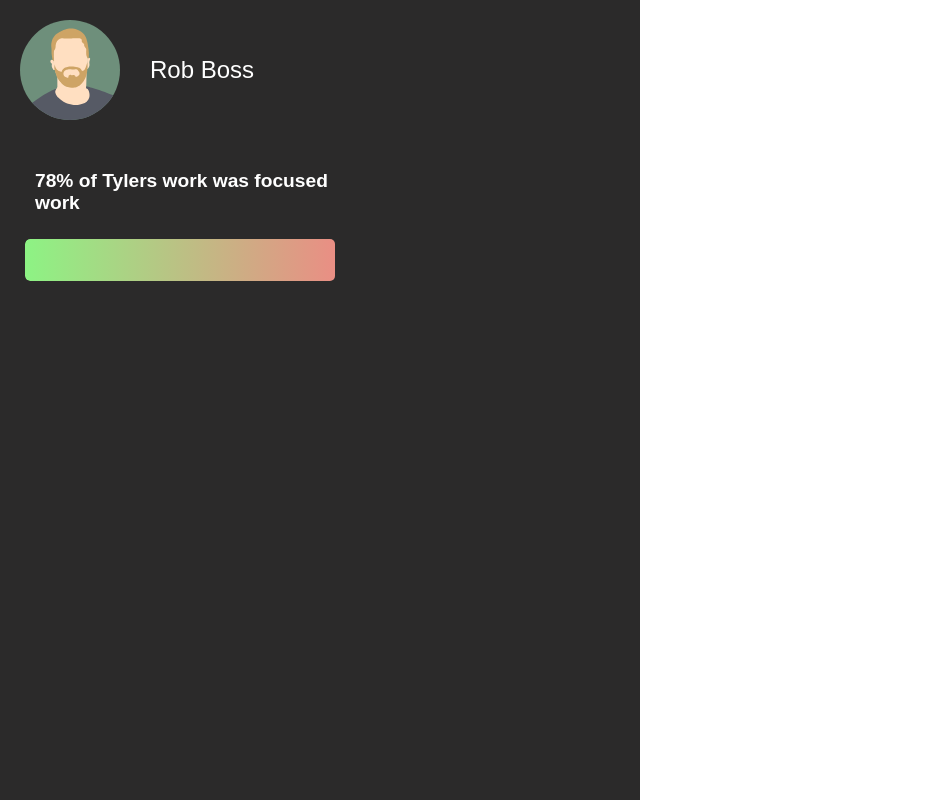
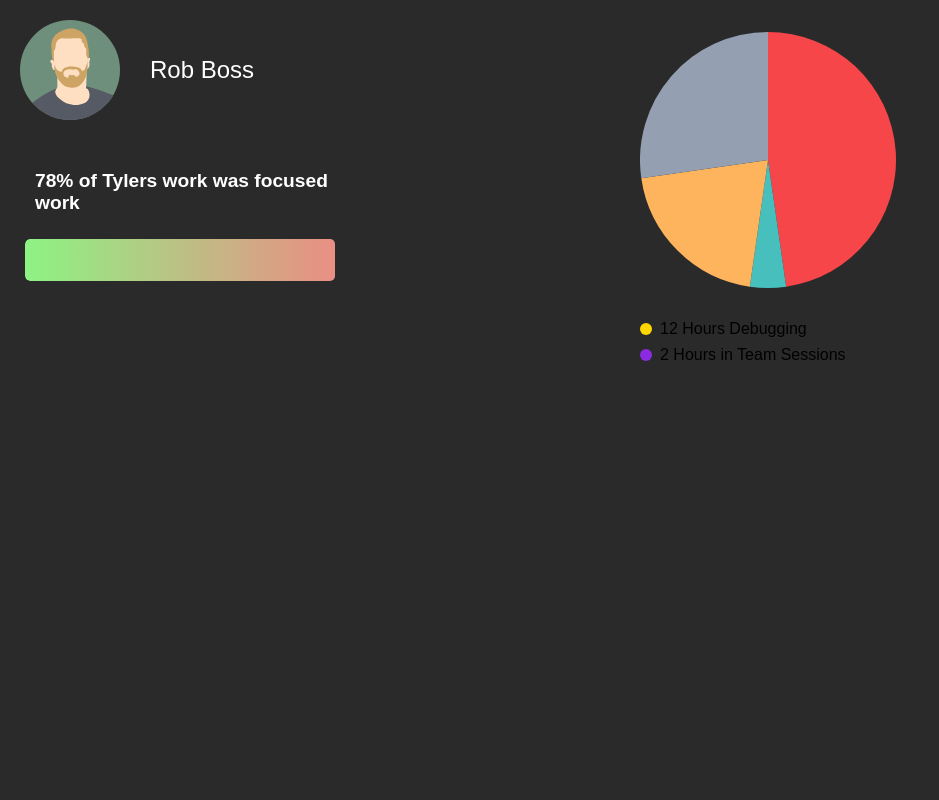
Before and after one commit to Benler123/symmetry, a React (Create React App) app in the folder front_end/symmetry/: page /profile in a window 1280 px wide. Shown: the whole page, without its empty margins (0-939 px from the left). Built offline with nearby package versions, Linux system fonts and the light colour scheme; a web font is replaced by a local one.

Commit message:
added sht:

```diff
--- /dev/null
+++ b/front_end/symmetry/src/components/ColoredBullets/ColoredBullets.css
@@ -0,0 +1,17 @@
+.bullet-points-container {
+    list-style: none;
+    padding: 0;
+  }
+
+  .bullet-point-item {
+    display: flex;
+    align-items: center;
+    margin-bottom: 8px;
+  }
+
+  .bullet-marker {
+    width: 12px;
+    height: 12px;
+    border-radius: 50%;
+    margin-right: 8px;
+  }
--- /dev/null
+++ b/front_end/symmetry/src/components/ColoredBullets/ColoredBullets.jsx
@@ -0,0 +1,17 @@
+import React from 'react';
+import './ColoredBullets.css';
+
+const ColoredBulletPoints = ({ items }) => {
+  return (
+    <div className="bullet-points-container">
+      {items.map((item, index) => (
+        <div key={index} className="bullet-point-item">
+          <span className="bullet-marker" style={{ backgroundColor: item.color }}></span>
+          <span className="bullet-text">{item.text}</span>
+        </div>
+      ))}
+    </div>
+  );
+};
+
+export default ColoredBulletPoints;
--- a/front_end/symmetry/src/pages/ProfilePage.jsx
+++ b/front_end/symmetry/src/pages/ProfilePage.jsx
@@ -1,4 +1,5 @@
 import React from 'react';
+import { Pie } from 'react-chartjs-2';
 import { useLocation } from 'react-router-dom';
 import bSteeleImage from '../resources/bensteele.svg';
 import tKwokImage from '../resources/tylerkwok.svg';
@@ -8,6 +9,7 @@ import kTaylorImage from '../resources/kimmy.svg';
 import ProfileComponent from '../components/ProfileComponent';
 import WorkGradComponent from '../components/WorkGradComponent';
 import colors from '../resources/colors';
+import ColoredBullets from '../components/ColoredBullets/ColoredBullets';
 
 const ProfilePage = () => {
   const location = useLocation();
@@ -30,7 +32,7 @@ const ProfilePage = () => {
 
   const rightPanelStyle = {
     flex: 1,
-    backgroundColor: '#ffffff',
+    backgroundColor: colors.backgroundColor,
     flexDirection: 'column',
 
   };
@@ -48,8 +50,46 @@ const ProfilePage = () => {
     'mmason': "Maria Mason",
     'ktaylor': "Kim Taylor"
   }
+  const mockTasks = [
+    ['Programming', 21],
+    ['Team Sessions', 2],
+    ['Assisting Team Members', 9],
+    ['Meetings', 12],
+  ];
+  const labels = mockTasks.map(task => task[0]);
+  const dataPoints = mockTasks.map(task => task[1]);
+  const data = {
+    labels: labels,
+    datasets: [{
+      data: dataPoints,
+      backgroundColor: [
+        '#F7464A', // Red
+        '#46BFBD', // Blue
+        '#FDB45C', // Yellow
+        '#949FB1', // Green
+        '#4D5360', // Purple
+        // Add more colors if needed, matching the Figma design
+      ],
+      borderWidth: 0,
+    }],
+  };
+  const chartOptions = {
+    maintainAspectRatio: false,
+  };
   const selectedImage = userImages[username] || bSteeleImage;
   const selectedName = userNames[username] || 'Rob Boss';
+
+  const imageUrls = [
+    bSteeleImage,
+    kTaylorImage,
+    mMasonImage
+  ];
+
+  const bulletPointItems = [
+    { color: '#FFD700', text: '12 Hours Debugging' },
+    { color: '#8A2BE2', text: '2 Hours in Team Sessions' },
+    // ... add other bullet points as needed
+  ];
 
   return (
     <div style={profileContainerStyle}>
@@ -58,7 +98,6 @@ const ProfilePage = () => {
           <ProfileComponent profileSvg={selectedImage} name={selectedName} onClick={() => { }} />
           <div style={{ width: "50%", marginLeft: "5px" }}>
             <WorkGradComponent value={104} backgroundColor={colors.backgroundColor} />
-
           </div>
         </div>
 
@@ -66,7 +105,12 @@ const ProfilePage = () => {
         {/* Left panel content */}
       </div>
       <div style={rightPanelStyle}>
-        {/* Right panel content */}
+        {/* Right panel content */
+        <div style={{ width: '40%', height: '40%'}}>
+            <Pie data={data} options={chartOptions} />
+            <ColoredBullets items={bulletPointItems} />
+            </div>
+        }
       </div>
     </div>
   );
```
Also changed, not shown: front_end/symmetry/src/components/PersonalWorkComponent.jsx (added, +18 -0 lines), front_end/symmetry/src/components/TeammatesHelped/TeammatesHelped.css (added, +32 -0 lines), front_end/symmetry/src/components/TeammatesHelped/TeammatesHelped.jsx (added, +21 -0 lines).
